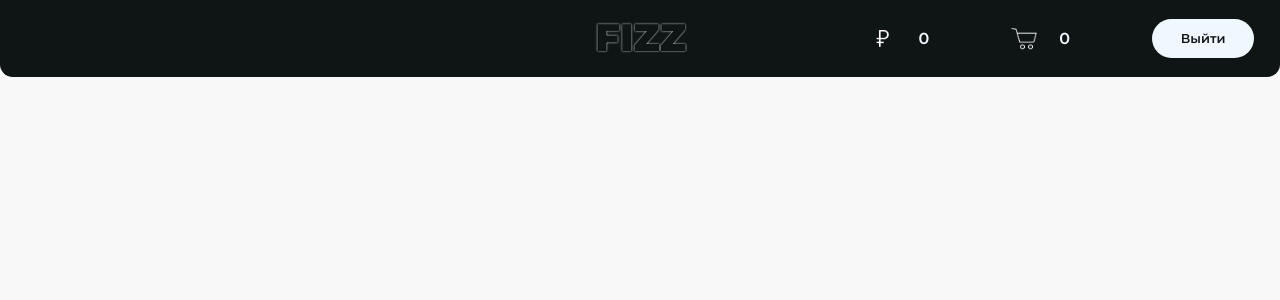
After one commit to trapbed/BarShik, a PHP site: page /catalog.php in a window 1280 px wide. The commit adds this page. Shown: the top 300 px of the page. Run offline with PHP 8.4, Linux system fonts and the light colour scheme.

Commit message:
index page + navigation

```diff
--- /dev/null
+++ b/catalog.php
@@ -0,0 +1,22 @@
+<!DOCTYPE html>
+<html lang="en">
+<head>
+    <meta charset="UTF-8">
+    <meta name="viewport" content="width=device-width, initial-scale=1.0">
+    <title>Catalog</title>
+    <link rel="stylesheet" href="css/style.css">
+</head>
+<body id='catalogNav'>
+    <nav>
+        <div id='forNav'>
+            <span class='fizzBackWord' id='logo'>fizz</span>
+            <div id='navThreeDivs'>
+                <div class='infoAccNav'><img src="../images/ruble.png" alt="ruble" id='ruble'> <span>0</span></div>
+                <div class='infoAccNav'><img src="../images/shopBasket.png" alt="basket" id='basket'> <span>0</span></div>
+                <button id='logOut'>Выйти</button>
+            </div>
+        </div>
+
+    </nav>
+</body>
+</html>
--- /dev/null
+++ b/css/style.css
@@ -0,0 +1,204 @@
+*{
+    padding: 0;
+    margin: 0;
+    transition: 3s;
+    /* transform: translate(3s); */
+}
+#backgroundIndex{
+    display: flex;
+    position: relative;
+    background: rgb(14,21,20);
+    width: 100vmax;
+    overflow-y: hidden;
+    overflow-x: hidden;
+    height: 51.58vmax;
+}
+#fizzLeft{
+    display: flex;
+    flex-direction: column;
+    position:absolute ;
+    left: 10vmax;
+    z-index: 1;
+}
+#fizzRight{
+    display: flex;
+    flex-direction: column;
+    position:absolute ;
+    left: 100vmax;
+    z-index: 1;
+}
+.fizzBackWord{
+    font-family: 'monserratB';
+    text-transform: uppercase;
+    font-size: 10vmax;
+    line-height: 120%;
+    /* box-shadow: 1vmax solid white; */
+    text-shadow: 0 0 7px  white;
+    color: rgb(14,21,20);
+}
+#bankImgIndex{
+    position: absolute;
+    z-index: 4;
+    width: 33vmax;
+    top: 3vmax;
+    right: -15vmax;
+}
+#shadowCircle0{
+    position: absolute;
+    top: -7vmax;
+    right: -25vmax;
+    z-index: 2;
+    width: 80vmax;
+    height: 80vmax;
+    background: rgb(14,21,20);
+    background: radial-gradient(circle, rgba(62,239,207,0.7960434173669468) 0%, rgba(64,246,213,0.3226540616246498) 29%, rgba(54,206,178,0.06214985994397759) 42%, rgba(62,239,207,0) 77%);
+}
+#shadowCircle1{
+    position: absolute;
+    top: -20vmax;
+    right: -40vmax;
+    z-index: 3;
+    width: 80vmax;
+    height: 80vmax;
+    background: rgb(14,21,20);
+    background: radial-gradient(circle, rgba(62,239,207,0.7960434173669468) 0%, rgba(64,246,213,0.3226540616246498) 29%, rgba(54,206,178,0.06214985994397759) 42%, rgba(62,239,207,0) 77%);
+}
+#forFizzRight{
+    position: absolute;
+    display: flex;
+    flex-direction: column;
+    z-index: 5;
+    right: 21vmax;
+    top: 1vmax;
+    /* background-color: red; */
+    width: 30vmax;
+    height: 44.5vmax;
+    color: aliceblue;
+
+}
+#fizzRight1{
+    font-family: 'monserratB';
+    font-size: 5vmax;
+    line-height: 160%;
+    width: 100%;
+    /* background-color: lavenderblush; */
+}
+#fizzRight2{
+    font-family: 'monserratM';
+    line-height: 160%;
+    font-size: 1.4vmax;
+}
+.emty1{
+    height: 5vmax;
+    /* background-color: violet; */
+}
+.emty2{
+    height: 12.5vmax;
+    /* background-color: green; */
+}
+#buttonIndex{
+    display: flex;
+    flex-direction: row;
+    justify-content: start;
+    align-items: center;
+    align-self: flex-end;
+    border-radius: 4vmax;
+    width: 12.5vmax;
+    height: 5vmax;
+    /* background-color: gold; */
+    border: 0.15vmax solid #3DEBCC;
+}
+#buttonIntoIndex{
+    height: 100%;
+    border-radius: 4vmax;
+    color: aliceblue;
+    font-family: 'monserratSB';
+    font-size: 1.6vmax;
+    background-image: url(../images/button.png);
+    background-size: cover;
+    width: 8vmax;
+    border-color: transparent;
+}
+
+#forArrow{
+    display: flex;
+    align-items: center;
+    justify-content: center;
+    width: 6vmax;
+    height: 6vmax;
+}
+/* #forArrow>svg{
+    width: 4vmax;
+} */
+
+nav{
+    display: flex;
+    flex-direction: row;
+    justify-content: end;
+    width: 100%;
+    height: 6vmax;
+    background-color: #0E1514;
+    border-radius: 0 0 1vmax 1vmax;
+}
+#forNav{
+    display: flex;
+    flex-direction: row;
+    justify-content: space-between;
+    width: 53.5vmax;
+}
+#logo{
+    align-self: center;
+    text-shadow: 0 0 2px  white;
+    font-size: 3vmax;
+}
+#navThreeDivs{
+    display: flex;
+    flex-direction: row;
+    align-items: center;
+    justify-content: space-between;
+    width: 30vmax;
+    margin-right: 2vmax;
+}
+#ruble{
+    width: 2vmax;
+}
+#basket{
+    width: 2vmax;
+}
+#logOut{
+    width: 8vmax;
+    height: 3vmax;
+    background-color: aliceblue;
+    font-family: 'monserratSB';
+    font-size: 1vmax;
+    border-radius: 3.5vmax;
+    border: transparent;
+    color: #0E1514;
+}
+.infoAccNav{
+    display: flex;
+    flex-direction: row;
+    align-items: center;
+    justify-content: space-between;
+    width: 4.6vmax;
+}
+.infoAccNav>span{
+    font-family: 'monserratSB';
+    color: aliceblue;
+}
+
+#catalogNav{
+    background-color: #F8F8F8;
+}
+@font-face {
+    font-family: 'monserratB';
+    src: url(../fonts/Montserrat-Black.ttf);
+}
+@font-face {
+    font-family: 'monserratSB';
+    src: url(../fonts/Montserrat-SemiBold.ttf);
+}
+@font-face {
+    font-family: 'monserratM';
+    src: url(../fonts/Montserrat-Medium.ttf);
+}
```
Also changed, not shown: index.php (+25 -9 lines), info/bar_shik.sql (added, +221 -0 lines), script.js (added, +16 -0 lines), images/Vector 154.svg (added), images/arrowIndex.png (added), images/arrowIndex.svg (added), images/button.png (added), images/button.svg (added), images/ruble.png (added), images/shopBasket.png (added), info/БарШик.png (added), 2 other files.
